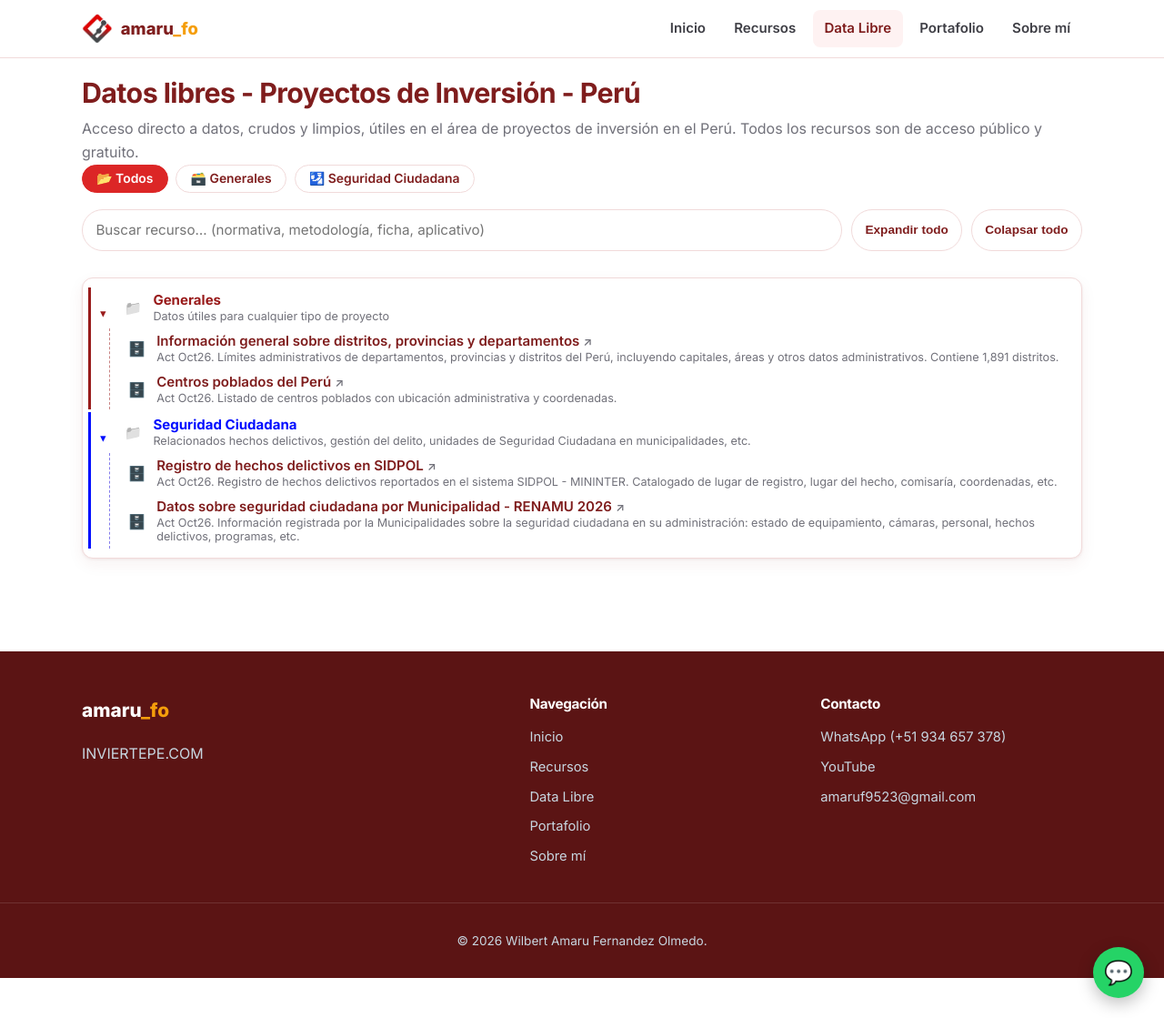
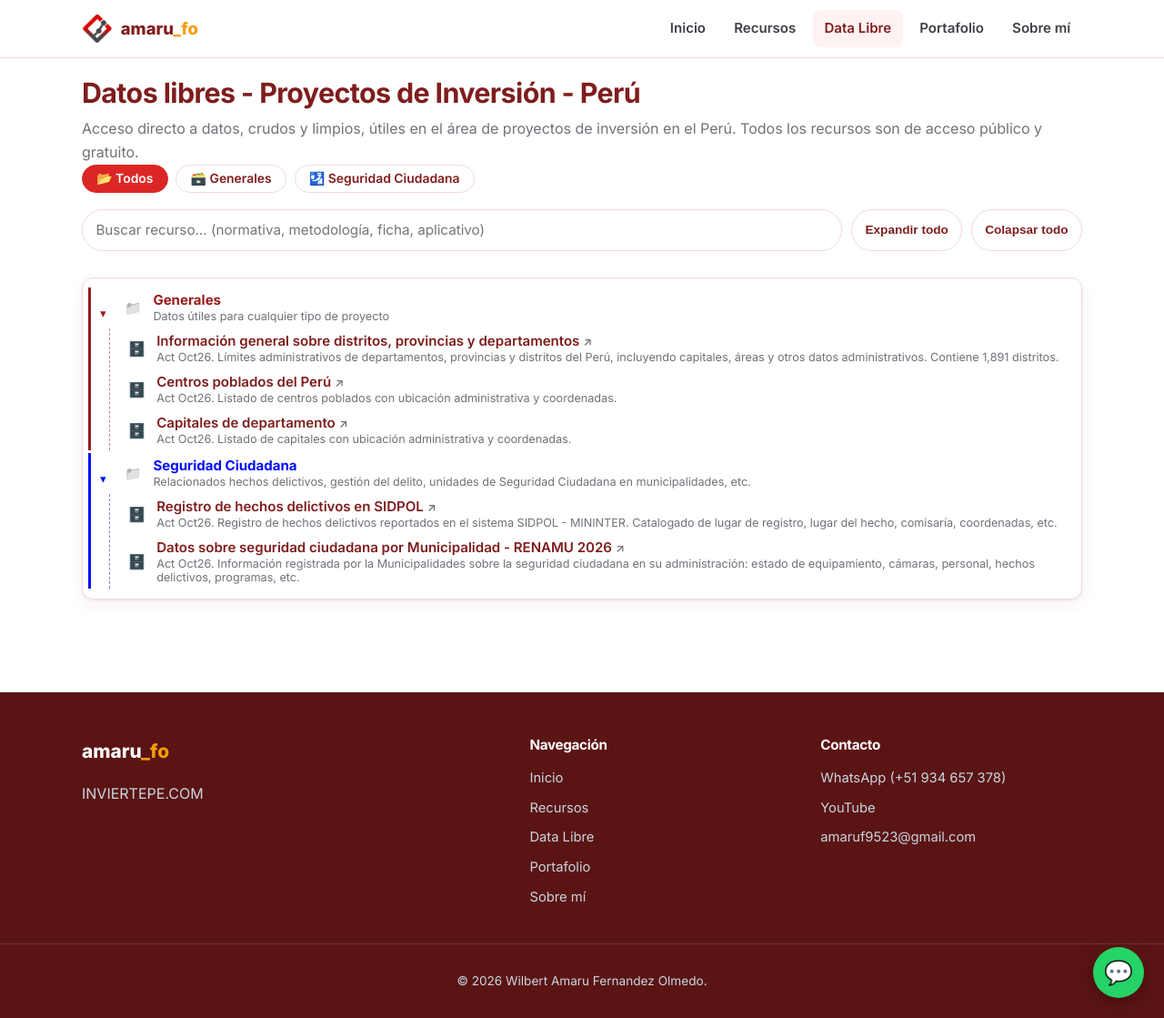
Before and after one commit to amarufo/amarufo.github.io, a Jekyll site: the page built from data.html, in a window 1280 px wide and 1119 px high. Shown: the whole window at 91% size. Built offline with Jekyll 4.4.1, drawn with Linux system fonts in a browser that asks for light colours.

Commit message:
Update data: capitales_departamento

```diff
--- a/_data/arbol_data.yml
+++ b/_data/arbol_data.yml
@@ -16,6 +16,11 @@
         type: data
         desc: "Act Oct26. Listado de centros poblados con ubicación administrativa y coordenadas."
         url: "https://github.com/amarufo/data_inviertepe/releases/download/centros_poblados/centros_poblados.zip"
+      - label: "Capitales de departamento"
+        clave: "capitales_departamento"
+        type: data
+        desc: "Act Oct26. Listado de capitales con ubicación administrativa y coordenadas."
+        url: "https://github.com/amarufo/data_inviertepe/releases/download/capitales_departamento/capitales_departamento.zip"
   - label: "Seguridad Ciudadana"
     clave: "seguridad_ciudadana"
     type: folder
```
